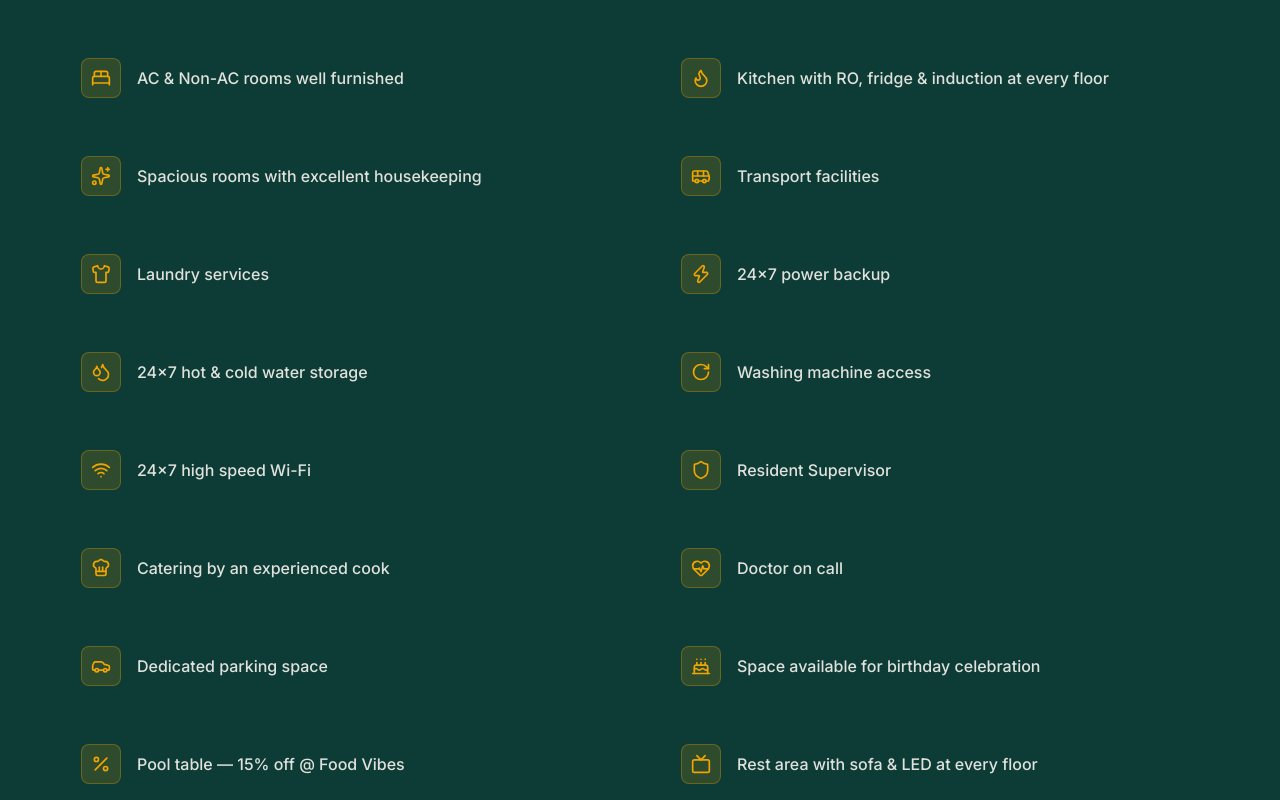
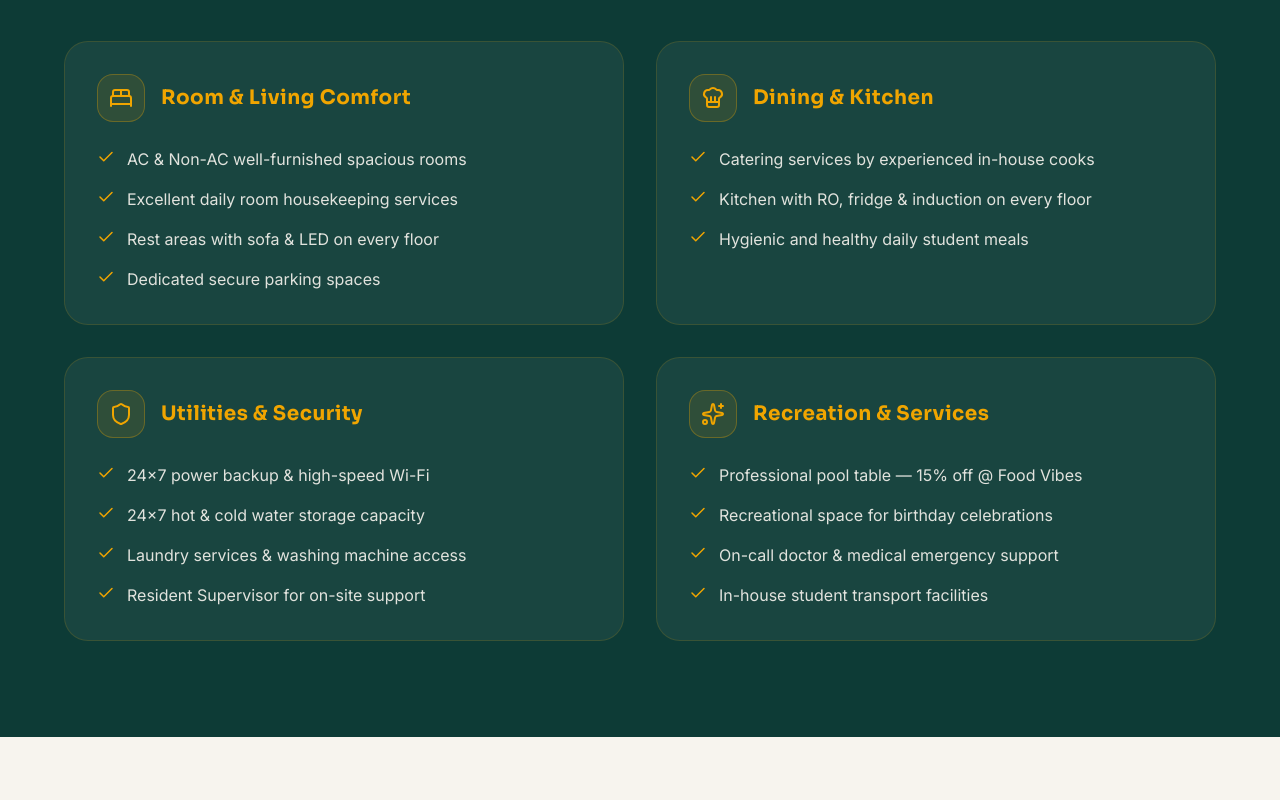
Before and after one commit to PratikSinha123/GOODVIBES, a React (Vite) app: page / in a window 1280 px wide. Shown: the part 1220-2020 px from the top of the page. Built offline with nearby package versions, Linux system fonts and the light colour scheme.

Commit message:
style: condense amenities section into 4 themed cards to optimize space

```diff
--- a/src/components/Amenities.jsx
+++ b/src/components/Amenities.jsx
@@ -1,44 +1,56 @@
 import React from 'react';
 import {
   BedDouble,
-  Flame,
+  ChefHat,
+  Shield,
   Sparkles,
-  Bus,
-  Shirt,
-  Zap,
-  Droplets,
-  RotateCw,
-  Wifi,
-  Shield,
-  ChefHat,
-  HeartPulse,
-  Car,
-  Cake,
-  Percent,
-  Tv
+  Check
 } from 'lucide-react';
 import useAnimateOnScroll from '../hooks/useAnimateOnScroll';
 
 export default function Amenities() {
   const sectionRef = useAnimateOnScroll();
 
-  const amenitiesList = [
-    { icon: BedDouble, text: 'AC & Non-AC rooms well furnished' },
-    { icon: Flame, text: 'Kitchen with RO, fridge & induction at every floor' },
-    { icon: Sparkles, text: 'Spacious rooms with excellent housekeeping' },
-    { icon: Bus, text: 'Transport facilities' },
-    { icon: Shirt, text: 'Laundry services' },
-    { icon: Zap, text: '24x7 power backup' },
-    { icon: Droplets, text: '24x7 hot & cold water storage' },
-    { icon: RotateCw, text: 'Washing machine access' },
-    { icon: Wifi, text: '24x7 high speed Wi-Fi' },
-    { icon: Shield, text: 'Resident Supervisor' },
-    { icon: ChefHat, text: 'Catering by an experienced cook' },
-    { icon: HeartPulse, text: 'Doctor on call' },
-    { icon: Car, text: 'Dedicated parking space' },
-    { icon: Cake, text: 'Space available for birthday celebration' },
-    { icon: Percent, text: 'Pool table — 15% off @ Food Vibes' },
-    { icon: Tv, text: 'Rest area with sofa & LED at every floor' }
+  const categorizedAmenities = [
+    {
+      category: 'Room & Living Comfort',
+      icon: BedDouble,
+      items: [
+        'AC & Non-AC well-furnished spacious rooms',
+        'Excellent daily room housekeeping services',
+        'Rest areas with sofa & LED on every floor',
+        'Dedicated secure parking spaces'
+      ]
+    },
+    {
+      category: 'Dining & Kitchen',
+      icon: ChefHat,
+      items: [
+        'Catering services by experienced in-house cooks',
+        'Kitchen with RO, fridge & induction on every floor',
+        'Hygienic and healthy daily student meals'
+      ]
+    },
+    {
+      category: 'Utilities & Security',
+      icon: Shield,
+      items: [
+        '24x7 power backup & high-speed Wi-Fi',
+        '24x7 hot & cold water storage capacity',
+        'Laundry services & washing machine access',
+        'Resident Supervisor for on-site support'
+      ]
+    },
+    {
+      category: 'Recreation & Services',
+      icon: Sparkles,
+      items: [
+        'Professional pool table — 15% off @ Food Vibes',
+        'Recreational space for birthday celebrations',
+        'On-call doctor & medical emergency support',
+        'In-house student transport facilities'
+      ]
+    }
   ];
 
   return (
@@ -59,23 +71,36 @@ export default function Amenities() {
           <div className="w-24 h-1 bg-gold-accent mx-auto mt-6 rounded-full" />
         </div>
 
-        {/* Two-Column / Grid Checklist */}
-        <div className="grid grid-cols-1 md:grid-cols-2 gap-x-12 gap-y-6">
-          {amenitiesList.map((item, idx) => {
-            const Icon = item.icon;
+        {/* Category Cards Grid */}
+        <div className="grid grid-cols-1 md:grid-cols-2 gap-8">
+          {categorizedAmenities.map((cat, idx) => {
+            const CategoryIcon = cat.icon;
             return (
               <div
                 key={idx}
-                className="flex items-center gap-4 p-4 rounded-xl hover:bg-white/5 border border-transparent hover:border-gold-accent/10 transition-all duration-300 group"
+                className="bg-white/5 border border-gold-accent/15 rounded-3xl p-6 sm:p-8 hover:border-gold-accent/40 transition-all duration-300 hover:shadow-xl group"
               >
-                {/* Icon Container */}
-                <div className="w-10 h-10 rounded-lg bg-gold-accent/15 border border-gold-accent/30 flex items-center justify-center text-gold-accent group-hover:bg-gold-accent group-hover:text-emerald-primary transition-all duration-300 shrink-0">
-                  <Icon size={20} />
+                {/* Card Header */}
+                <div className="flex items-center gap-4 mb-6">
+                  <div className="w-12 h-12 rounded-2xl bg-gold-accent/10 border border-gold-accent/30 flex items-center justify-center text-gold-accent group-hover:bg-gold-accent group-hover:text-emerald-primary transition-all duration-300 shrink-0">
+                    <CategoryIcon size={24} />
+                  </div>
+                  <h3 className="font-display font-bold text-xl text-gold-accent tracking-wide">
+                    {cat.category}
+                  </h3>
                 </div>
-                {/* Label */}
-                <span className="font-sans font-medium text-sm sm:text-base text-cream-bg/90 group-hover:text-cream-bg transition-colors">
-                  {item.text}
-                </span>
+
+                {/* Items List */}
+                <ul className="space-y-3.5">
+                  {cat.items.map((item, itemIdx) => (
+                    <li key={itemIdx} className="flex items-start gap-3">
+                      <Check size={18} className="text-gold-accent shrink-0 mt-0.5" />
+                      <span className="font-sans text-sm sm:text-base text-cream-bg/90 leading-relaxed">
+                        {item}
+                      </span>
+                    </li>
+                  ))}
+                </ul>
               </div>
             );
           })}
```
